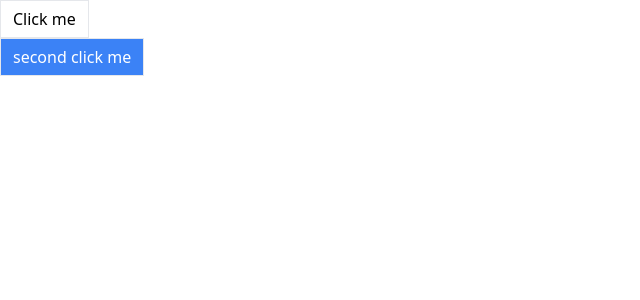
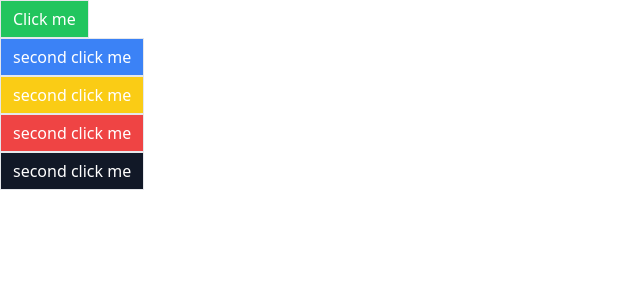
Before and after one commit to Alzubair98/comps, a React (Vite) app: page / in a window 1280 px wide. Shown: the top 300 px of the page, without its empty margins (0-640 px from the left). Built offline with nearby package versions, Linux system fonts and the light colour scheme.

Commit message:
create all the classes for buttons

```diff
--- a/src/App.jsx
+++ b/src/App.jsx
@@ -11,6 +11,15 @@ function App() {
       <div>
         <Button primary>second click me</Button>
       </div>
+      <div>
+        <Button warning>second click me</Button>
+      </div>
+      <div>
+        <Button danger>second click me</Button>
+      </div>
+      <div>
+        <Button secondary>second click me</Button>
+      </div>
     </div>
   );
 }
--- a/src/component/Button.jsx
+++ b/src/component/Button.jsx
@@ -13,6 +13,9 @@ const Button = ({
 }) => {
   const classes = className("px-3 py-1.5 border", {
     "bg-blue-500 broder-blue-500 text-white": primary,
+    "bg-gray-900 broder-gray-900 text-white": secondary,
+    "bg-green-500 broder-green-500 text-white": success,
+    "bg-yellow-400 broder-yellow-400 text-white": warning,
     "bg-red-500 broder-red-500 text-white": danger,
   });
 
```
